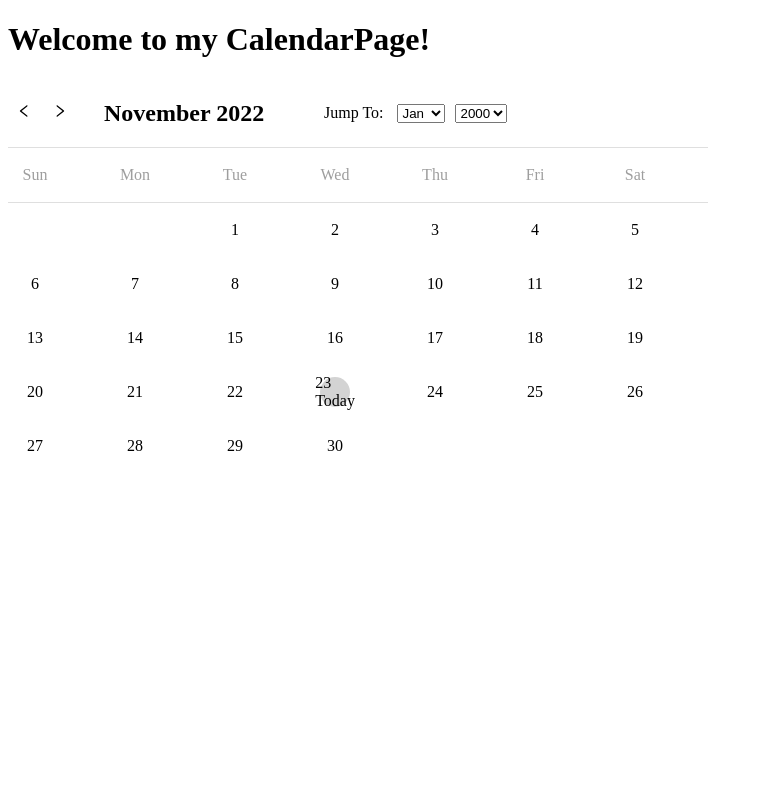
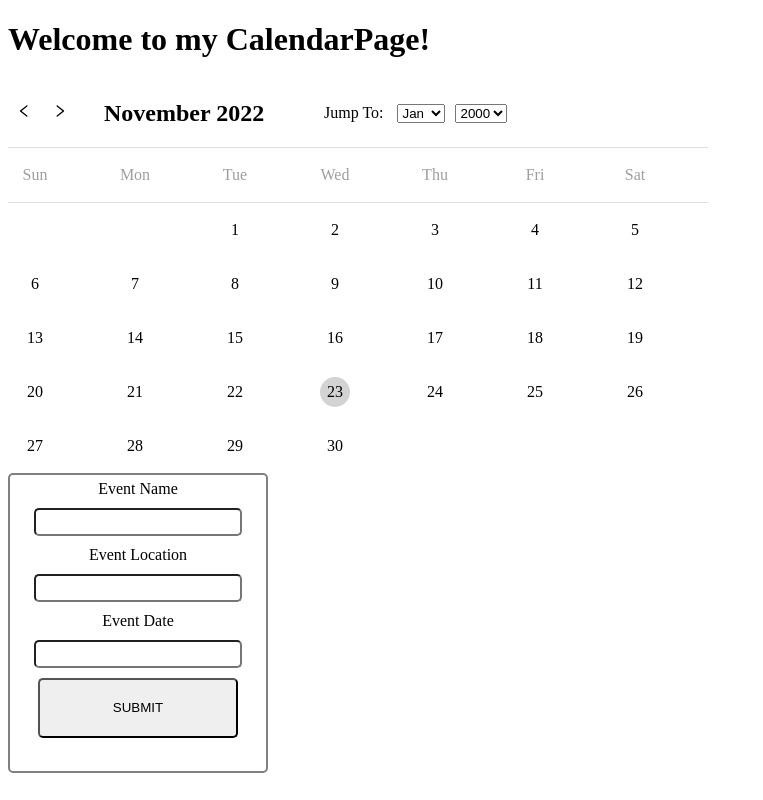
Before and after one commit to WMattWood/yourSchedule, a React (Create React App) app in the folder client/: page /calendar in a window 1280 px wide. Shown: the whole page, without its empty margins (0-763 px from the left). Built offline with nearby package versions, Linux system fonts and the light colour scheme.

Commit message:
AddEventModal basic functionality implemented.

```diff
--- /dev/null
+++ b/client/src/AddEventModal.js
@@ -0,0 +1,84 @@
+import styled from 'styled-components'
+import { useState } from 'react'
+
+
+const AddEventModal = () => {
+
+  const [ formData, setFormData ] = useState( { name: "",
+                                                location: "",
+                                                date: ""
+                                              })
+
+  const submitHandler = (ev) => {
+    ev.preventDefault();
+    console.log(formData)
+    fetch('/calendar/insert', {
+      "method": "POST",
+      "body": JSON.stringify({
+        data: formData
+      }),
+      "headers": {
+        "Content-Type": "application/json"
+      }
+    })
+  }
+
+  const inputHandler = (ev, field) => {
+    setFormData({...formData, [field]: ev.currentTarget.value })
+  }
+
+  return (
+    <>
+      <EventForm onSubmit={ (ev) => { submitHandler(ev) } }>
+        <label forHTML="name">Event Name</label>
+        <EventDataInput type="text"
+                        name="name"
+                        value={formData.name}
+                        onChange={(ev) => inputHandler(ev, "name" )} required ></EventDataInput>
+        <label forHTML="location">Event Location</label>
+        <EventDataInput type="text"
+                        name="location"
+                        value={formData.location}
+                        onChange={(ev) => inputHandler(ev, "location" )} required ></EventDataInput>
+        <label forHTML="date">Event Date</label>
+        <EventDataInput type="text"
+                        name="date"
+                        value={formData.date}
+                        onChange={(ev) => inputHandler(ev, "date" )} required ></EventDataInput>
+        {/* <input type="select" name="day" value={formData.day} onChange={(ev) => setFormData({...formData, day: ev.currentTarget.value })} required ></input>
+        <input type="select" name="month" value={formData.month} onChange={(ev) => setFormData({...formData, month: ev.currentTarget.value })} required ></input>
+        <input type="select" name="year" value={formData.year} onChange={(ev) => setFormData({...formData, year: ev.currentTarget.value })} required ></input> */}
+        <EventDataSubmit type="submit">SUBMIT</EventDataSubmit>
+      </EventForm>
+    </>
+  )
+}
+
+const EventForm = styled.form`
+  display: flex;
+  flex-direction: column;
+  align-items: center;
+  height: 300px;
+  width: 260px;
+  * {
+    margin: 5px;
+    border-radius: 5px;
+  }
+
+  box-sizing: border-box;
+  border: 2px solid grey;
+  border-radius: 5px;
+`
+
+const EventDataInput = styled.input`
+  font-size: 16px;
+  width: 200px;
+  height: 22px;
+  border-radius: 5px;
+`
+
+const EventDataSubmit = styled.button`
+  width: 200px;
+  height: 60px;
+`
+export default AddEventModal
--- a/client/src/CalendarModuleHybrid.js
+++ b/client/src/CalendarModuleHybrid.js
@@ -1,38 +1,23 @@
 import styled from 'styled-components'
 import { v4 as uuidv4 } from 'uuid'
 import React, { useState } from "react";
-import {
-  format,
-  startOfWeek,
-  addDays,
-  startOfMonth,
-  endOfMonth,
-  endOfWeek,
-  isSameMonth,
-  isSameDay,
-  subMonths,
-  addMonths
-} from "date-fns";
+import { format, subMonths, addMonths } from "date-fns";
 import { AiOutlineLeft, AiOutlineRight } from "react-icons/ai";
 
-
-
-const CalendarModuleReact = () => {
+const CalendarModuleHybrid = () => {
 
   const [selectedDate, setSelectedDate] = useState(new Date());
   const [activeDate, setActiveDate] = useState(new Date());
 
   let selectYear = document.getElementById("year")
   let selectMonth = document.getElementById("month")
+
   // Jump To Specific Month
   const jump = () => {
-    // currentYear = parseInt(selectYear.value);
-    // currentMonth = parseInt(selectMonth.value);
     console.log(selectYear.value)
     console.log(selectMonth.value)
     setActiveDate(new Date(selectYear.value, selectMonth.value))
   }
-
 
   let today = new Date();
   let currentMonth = today.getMonth();
@@ -71,7 +56,7 @@ const CalendarModuleReact = () => {
                 name="month"
                 id="month"
                 onChange={ () => jump() }
-                > {months.map( (month, idx) => <MonthOption value={idx}>{month}</MonthOption>)}
+                > {months.map( (month, idx) => <MonthOption value={idx} key={uuidv4()}>{month}</MonthOption>)}
             </MonthSelect>
             <label htmlFor="year" />
             <YearSelect
@@ -79,7 +64,7 @@ const CalendarModuleReact = () => {
                 name="year"
                 id="year"
                 onChange={ () => jump() }
-                > {years.map( (year) => <YearOption value={year}>{year}</YearOption>)}
+                > {years.map( (year) => <YearOption value={year} key={uuidv4()}>{year}</YearOption>)}
             </YearSelect>
           </JumpSectionForm>
       </HeaderWrapper>
@@ -95,81 +80,36 @@ const CalendarModuleReact = () => {
     )
   }
 
-  // const getOneWeek = (date, selectedDate, activeDate) => {
-  //   let currentDate = date
-  //   const week = []
-  //   for (let day = 0; day < 7; day++) {
-  //     const cloneDate = currentDate;
-
-  //     week.push(
-  //       <Day
-  //         className={`${isSameMonth(currentDate, activeDate) ? "" : "inactiveDay"}
-  //                     ${isSameDay(currentDate, selectedDate) ? "selectedDay" : ""}
-  //                     ${isSameDay(currentDate, new Date()) ? "today" : ""}`
-  //                   }
-  //         onClick={ () => setSelectedDate(cloneDate) }
-  //       >
-  //         {format(currentDate, "d")}
-  //       </Day>
-  //     );
-  //     currentDate = addDays(currentDate, 1);
-  //   }
-  //   return <>{week}</>;
-  // };
-
-  // const getDates = () => {
-  //   const startOfTheSelectedMonth = startOfMonth(activeDate);
-  //   const endOfTheSelectedMonth = endOfMonth(activeDate);
-  //   const startDate = startOfWeek(startOfTheSelectedMonth);
-  //   const endDate = endOfWeek(endOfTheSelectedMonth);
-
-  //   let currentDate = startDate;
-
-  //   const arrayOfWeeks = [];
-
-  //   while (currentDate <= endDate) {
-  //     arrayOfWeeks.push(
-  //       getOneWeek(currentDate, selectedDate, activeDate)
-  //     );
-  //     currentDate = addDays(currentDate, 7);
-  //   }
-
-  //   return <CalendarGrid>{arrayOfWeeks}</CalendarGrid>;
-  // };
-
   const getCalendar = (year, month) => {
-
+    // set first day of month and days in current month
     let firstDayOfTheMonth = (new Date(year, month)).getDay()
     let daysInMonth = 32 - (new Date(year, month, 32)).getDate()
-
-
-
+    // initialize "currentDate" count
     let currentDate = 1
     let arrayOfWeeks = []
     for (let weekRow = 0; weekRow < 6; weekRow++) {
       let week = []
       for (let dayOfWeek = 0; dayOfWeek < 7; dayOfWeek++) {
-
-        let blankSquare = <Day></Day>
-        let dateSquare = <Day>{currentDate}</Day>
-        let todaySquare = <Day className="today">{currentDate} Today</Day>
+        //
+        let blankSquare = <Day key={uuidv4()}></Day>
+        let dateSquare = <Day key={uuidv4()}>{currentDate}</Day>
+        let todaySquare = <Day className="today" key={uuidv4()}>{currentDate}</Day>
         let isToday = ( currentDate === today.getDate() &&
                         year === today.getFullYear() &&
                         month === today.getMonth() )
 
         if ( weekRow === 0 && dayOfWeek < firstDayOfTheMonth) {
           week.push(blankSquare);
-        }
-        else if (currentDate > daysInMonth) {
+        } else if (currentDate > daysInMonth) {
           break;
-        }
-        else {
+        } else {
           isToday ? week.push(todaySquare) : week.push(dateSquare)
           currentDate++;
         }
       }
       arrayOfWeeks.push(week)
     }
+    console.log(arrayOfWeeks)
     return <CalendarGrid>{arrayOfWeeks}</CalendarGrid>
   }
 
@@ -178,20 +118,10 @@ const CalendarModuleReact = () => {
     <section>
       {getHeader()}
       {getWeekDayNames()}
-      {/* {getDates()} */}
       {getCalendar(currentYear, currentMonth)}
     </section>
   );
 };
-
-
-
-// const changeMonth styled. `
-//   margin: 0px 20px;
-// `
-
-
-
 
 const CalendarGrid = styled.div `
   display: grid;
@@ -282,4 +212,4 @@ const YearSelect = styled.select`
 const YearOption = styled.option`
 `
 
-export default CalendarModuleReact;
+export default CalendarModuleHybrid;
--- a/client/src/CalendarPage.js
+++ b/client/src/CalendarPage.js
@@ -1,4 +1,5 @@
 import CalendarModuleHybrid from "./CalendarModuleHybrid";
+import AddEventModal from "./AddEventModal";
 
 const CalendarPage = () => {
 
@@ -6,6 +7,7 @@ const CalendarPage = () => {
     <>
       <h1>Welcome to my CalendarPage!</h1>
       <CalendarModuleHybrid></CalendarModuleHybrid>
+      <AddEventModal></AddEventModal>
     </>
   )
 }
```
Also changed, not shown: client/src/DayCell.js (added).
